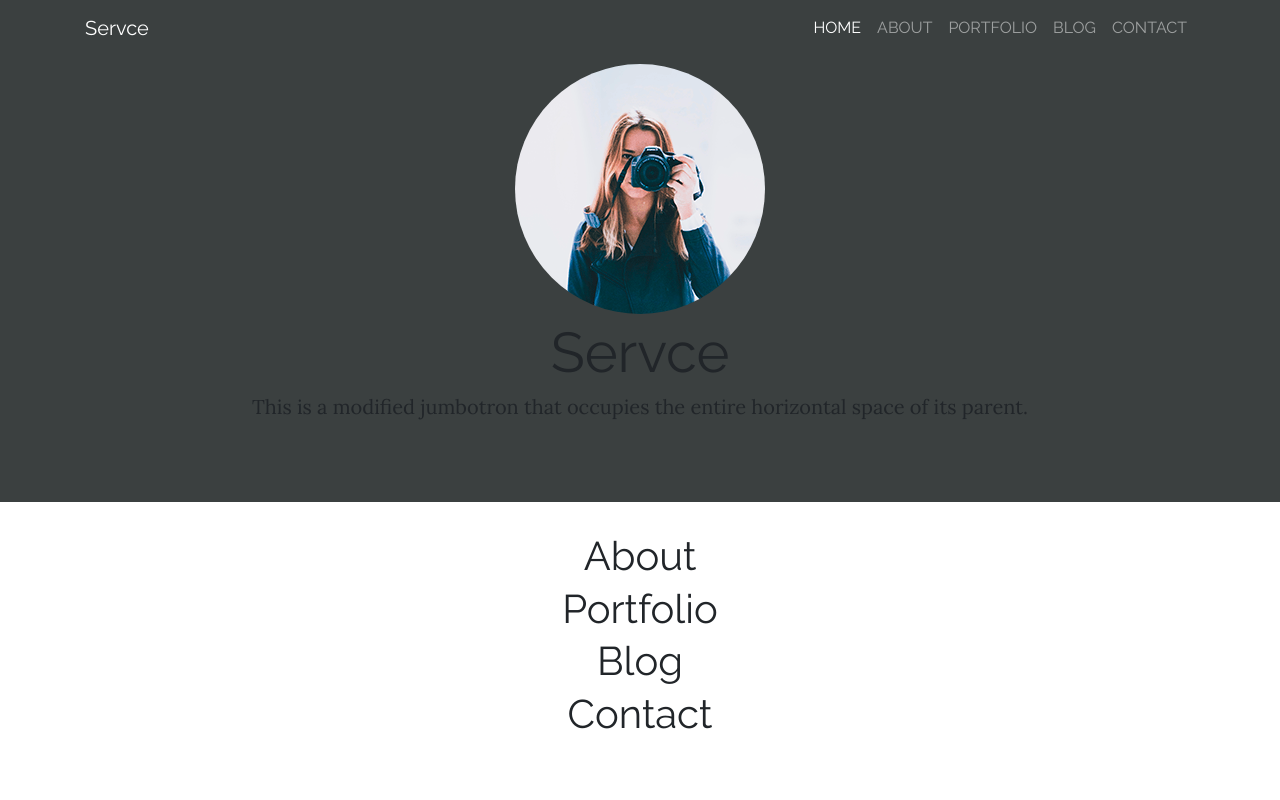
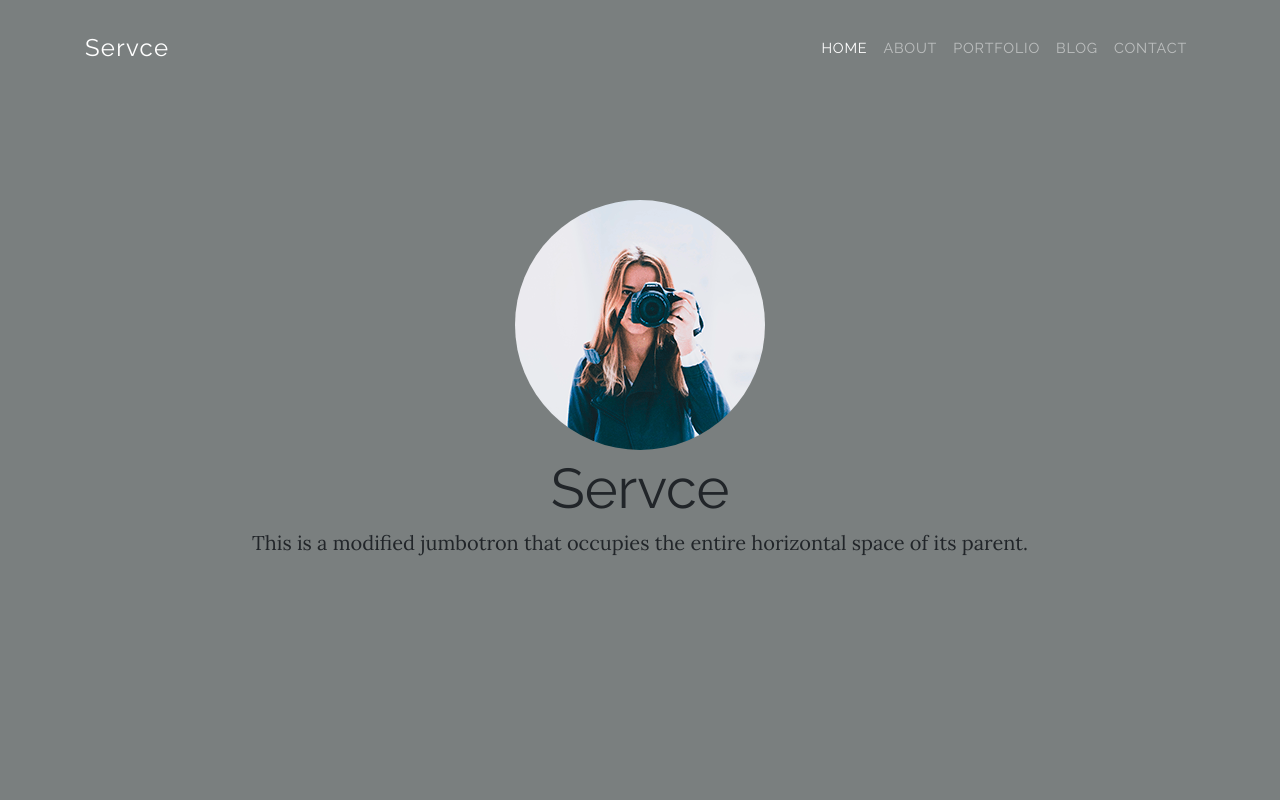
Before and after one commit to marlospomin/servce, a website: page index.html in a window 1280 px wide. Shown: the top 800 px of the page. Drawn offline with nearby package versions, Linux system fonts and the light colour scheme.

Commit message:
Update compiled styles

```diff
--- a/css/main.css
+++ b/css/main.css
@@ -18,5 +18,30 @@ strong,
 .btn {
   font-family: "Raleway", sans-serif; }
 
+.navbar {
+  background-color: transparent;
+  letter-spacing: .05rem; }
+  .navbar .navbar-brand {
+    letter-spacing: .08rem;
+    font-size: 1.5rem; }
+  .navbar .navbar-nav {
+    font-size: .9rem; }
+
+.shrink {
+  background-color: #030303;
+  opacity: .9; }
+
+.navbar,
+.shrink {
+  transition: all 0.3s ease-in-out; }
+
 .jumbotron {
-  background-color: #3b4040; }
+  height: 100vh;
+  padding-top: 25vh;
+  background-color: #7a7f7f; }
+
+@media (min-width: 768px) {
+  .navbar {
+    height: 6rem; }
+  .shrink {
+    height: 5rem; } }
```
